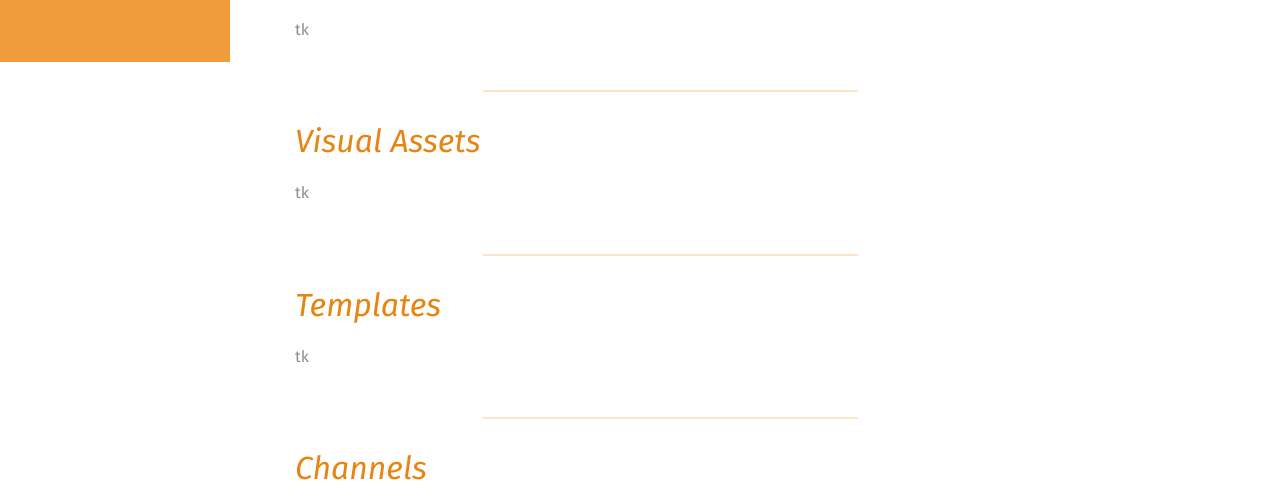
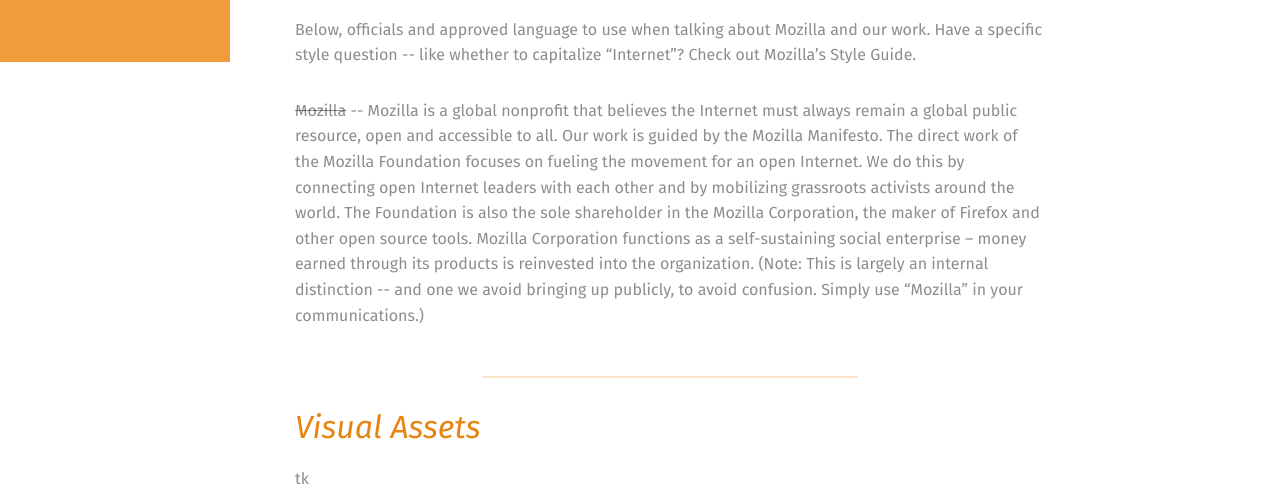
Before and after one commit to mozilla/content, a plain HTML site: page comms toolkit/index.html in a window 1280 px wide. Shown: the part 738-1242 px from the top of the page. Drawn offline with nearby package versions, Linux system fonts and the light colour scheme; files whose address does not match are found by name.

Commit message:
Update index.html

```diff
--- a/comms toolkit/index.html
+++ b/comms toolkit/index.html
@@ -60,7 +60,17 @@
       <h2 id="core-messaging">Core Messaging</h2>
 
       <p>
-        tk
+        Below, officials and approved language to use when talking about Mozilla and our work. Have a specific style question -- like whether to capitalize “Internet”? Check out Mozilla’s Style Guide.
+      </p>
+
+      <p>
+        <s>Mozilla</s> -- Mozilla is a global nonprofit that believes the Internet must always remain a global public resource, open and accessible to all. Our work is guided by the Mozilla Manifesto.
+
+The direct work of the Mozilla Foundation focuses on fueling the movement for an open Internet. We do this by connecting open Internet leaders with each other and by mobilizing grassroots activists around the world.
+
+The Foundation is also the sole shareholder in the Mozilla Corporation, the maker of Firefox and other open source tools. Mozilla Corporation functions as a self-sustaining social enterprise – money earned through its products is reinvested into the organization.
+
+(Note: This is largely an internal distinction -- and one we avoid bringing up publicly, to avoid confusion. Simply use “Mozilla” in your communications.)
       </p>
 
 
```
